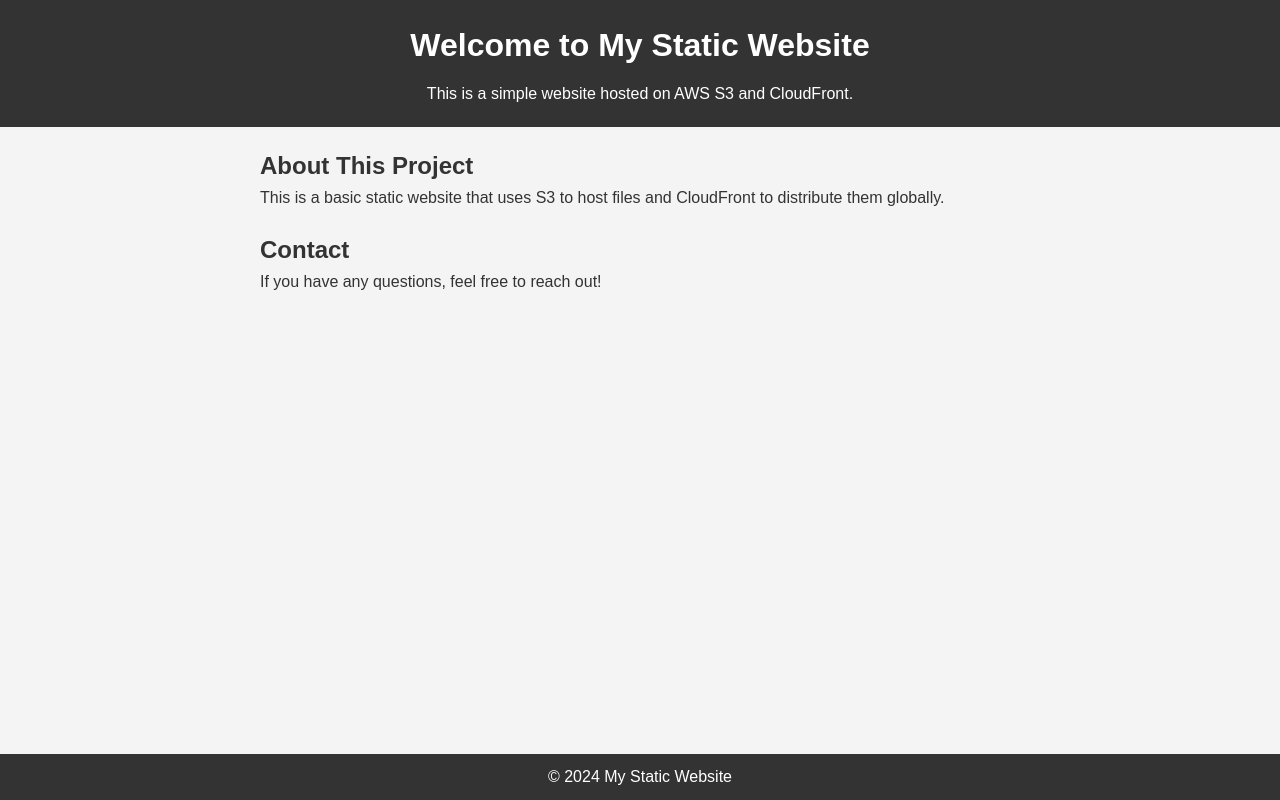
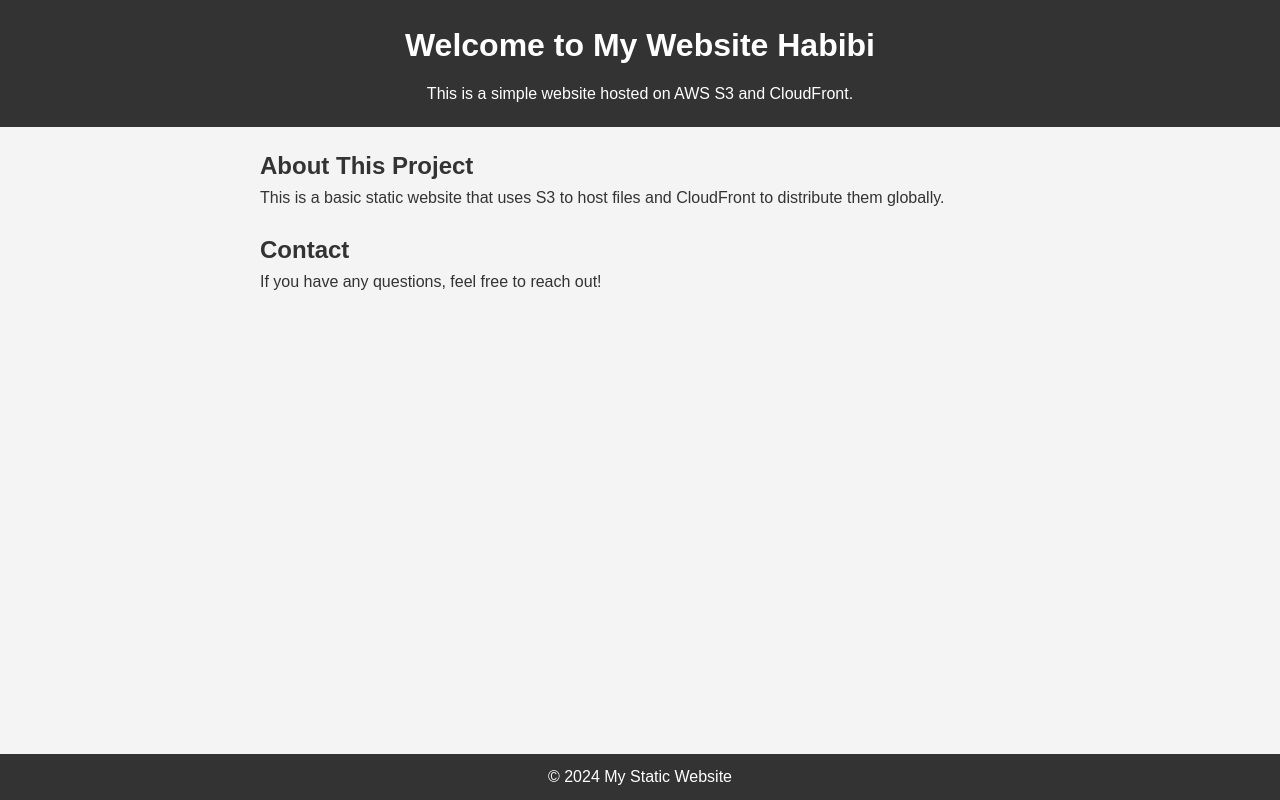
Before and after one commit to annu755/ci-cd, a plain HTML site: page index.html in a window 1280 px wide. Drawn offline with Linux system fonts and the light colour scheme.

Commit message:
Update index.html

```diff
--- a/index.html
+++ b/index.html
@@ -8,7 +8,7 @@
 </head>
 <body>
     <header>
-        <h1>Welcome to My Static Website</h1>
+        <h1>Welcome to My Website Habibi</h1>
         <p>This is a simple website hosted on AWS S3 and CloudFront.</p>
     </header>
 
```
